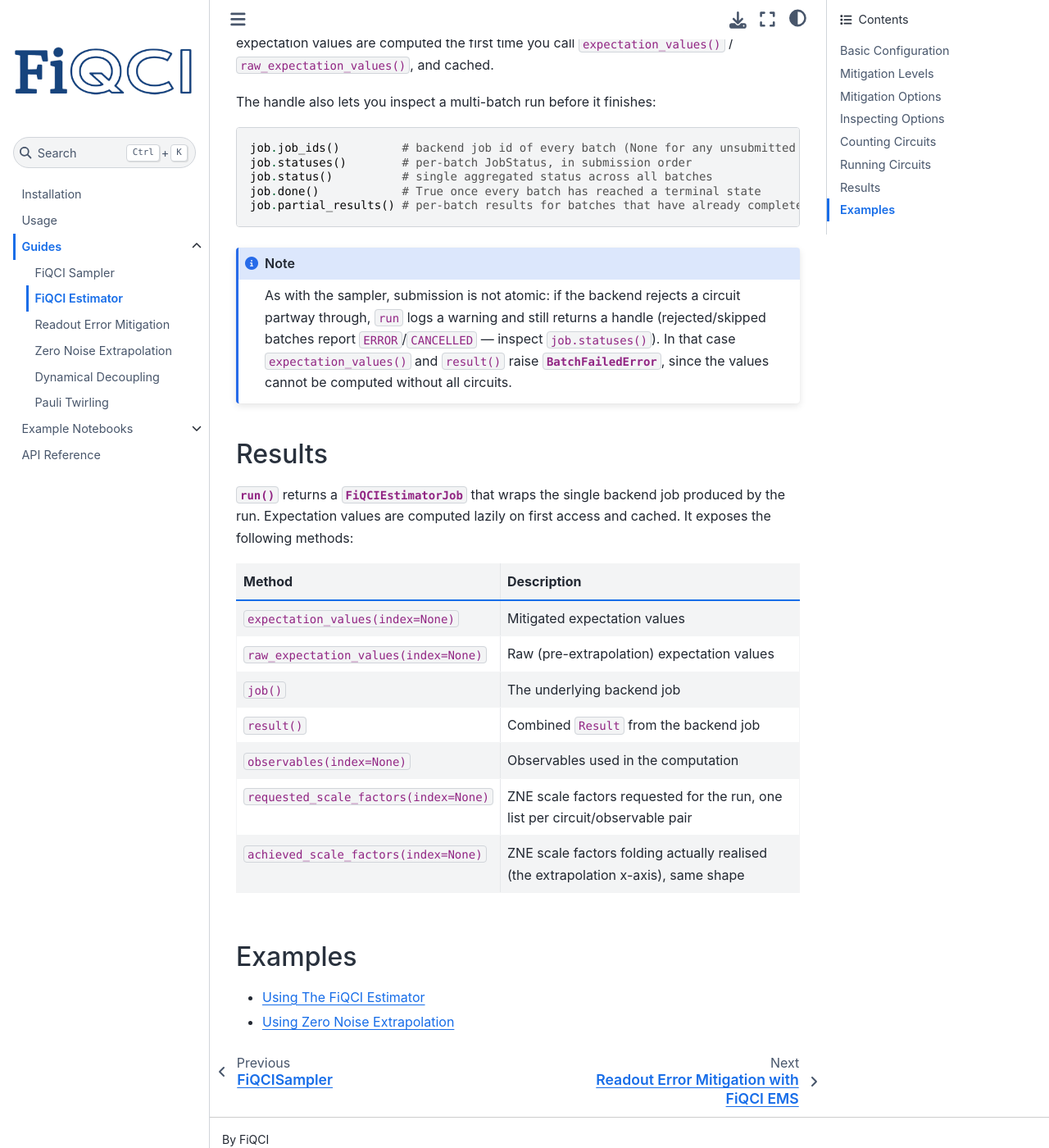
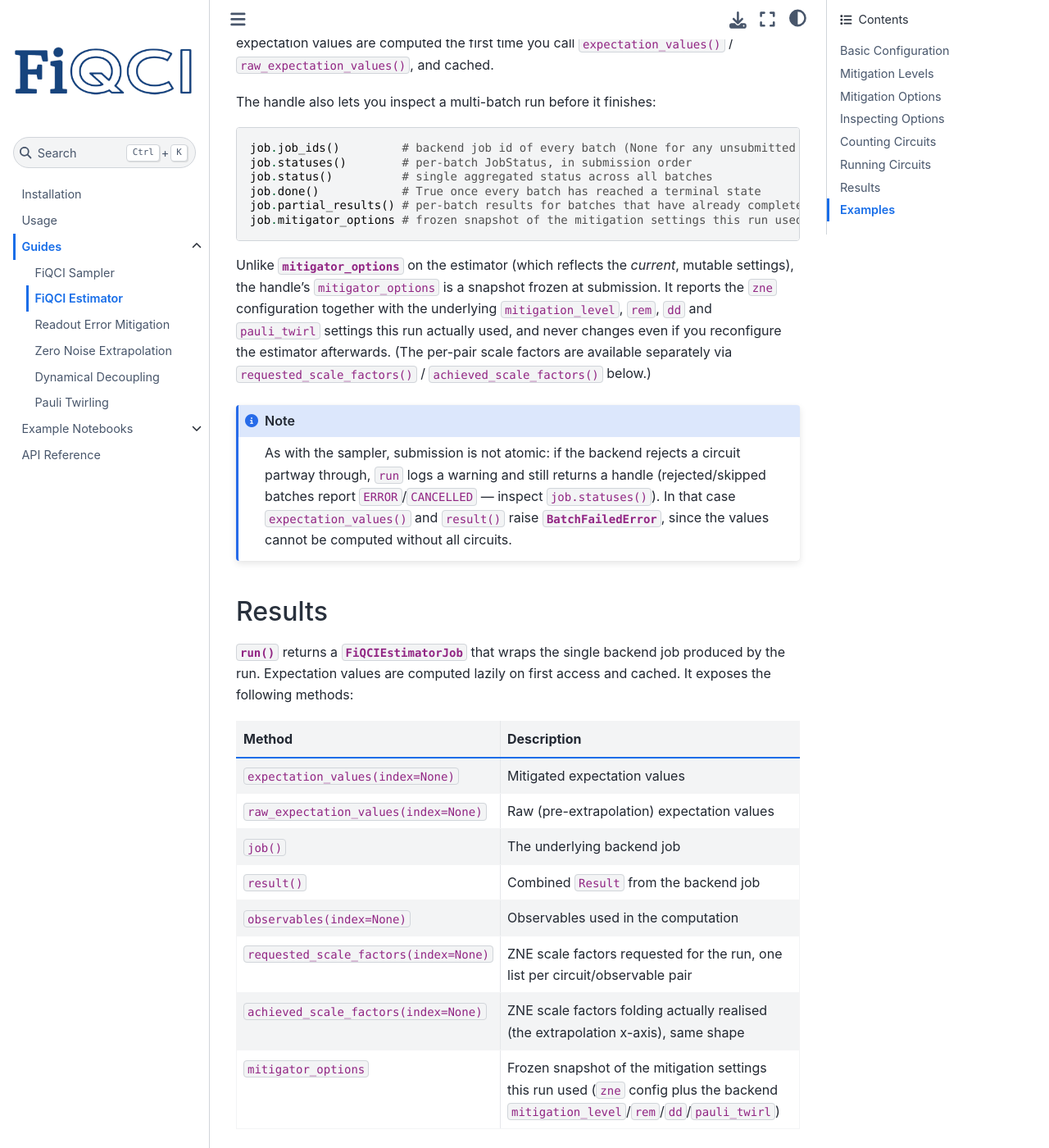
Before and after one commit to FiQCI/fiqci-ems, a Sphinx documentation site: the page built from docs/pages/FiQCIEstimatorUsage.rst, in a window 1280 px wide and 1400 px high, scrolled down 5266 px. Shown: the whole window at 82% size. Built offline with Sphinx 7.4.7 and the Sphinx Book theme 1.1.4, drawn with Linux system fonts in a browser that asks for light colours.

Commit message:
update docs

```diff
--- a/docs/pages/FiQCIEstimatorUsage.rst
+++ b/docs/pages/FiQCIEstimatorUsage.rst
@@ -240,6 +240,9 @@
    job.status()          # single aggregated status across all batches
    job.done()            # True once every batch has reached a terminal state
    job.partial_results() # per-batch results for batches that have already completed
+   job.mitigator_options # frozen snapshot of the mitigation settings this run used
+
+Unlike :attr:`~fiqci.ems.FiQCIEstimator.mitigator_options` on the estimator (which reflects the *current*, mutable settings), the handle's ``mitigator_options`` is a snapshot frozen at submission. It reports the ``zne`` configuration together with the underlying ``mitigation_level``, ``rem``, ``dd`` and ``pauli_twirl`` settings this run actually used, and never changes even if you reconfigure the estimator afterwards. (The per-pair scale factors are available separately via ``requested_scale_factors()`` / ``achieved_scale_factors()`` below.)
 
 
 .. note::
@@ -270,6 +273,8 @@
      - ZNE scale factors requested for the run, one list per circuit/observable pair
    * - ``achieved_scale_factors(index=None)``
      - ZNE scale factors folding actually realised (the extrapolation x-axis), same shape
+   * - ``mitigator_options``
+     - Frozen snapshot of the mitigation settings this run used (``zne`` config plus the backend ``mitigation_level``/``rem``/``dd``/``pauli_twirl``)
 
 Examples
 --------
--- a/docs/pages/FiQCISamplerUsage.rst
+++ b/docs/pages/FiQCISamplerUsage.rst
@@ -193,6 +193,9 @@
    job.status()          # single aggregated status across all batches
    job.done()            # True once every batch has reached a terminal state
    job.partial_results() # per-batch results for batches that have already completed
+   job.mitigator_options # frozen snapshot of the mitigation settings this run used
+
+Unlike :attr:`~fiqci.ems.FiQCISampler.mitigator_options` on the sampler (which reflects the *current*, mutable settings), the handle's ``mitigator_options`` is a snapshot frozen at submission. It reports the ``mitigation_level``, ``rem``, ``dd`` and ``pauli_twirl`` settings this run actually used, and never changes even if you reconfigure the sampler afterwards. (The live M3 mitigator object is omitted from the ``rem`` entry.)
 
 If a batch fails, ``job.result()`` raises :class:`~fiqci.ems.BatchFailedError` identifying the failing batch and the input circuit indices it covered, instead of an opaque error during combination.
 
```
